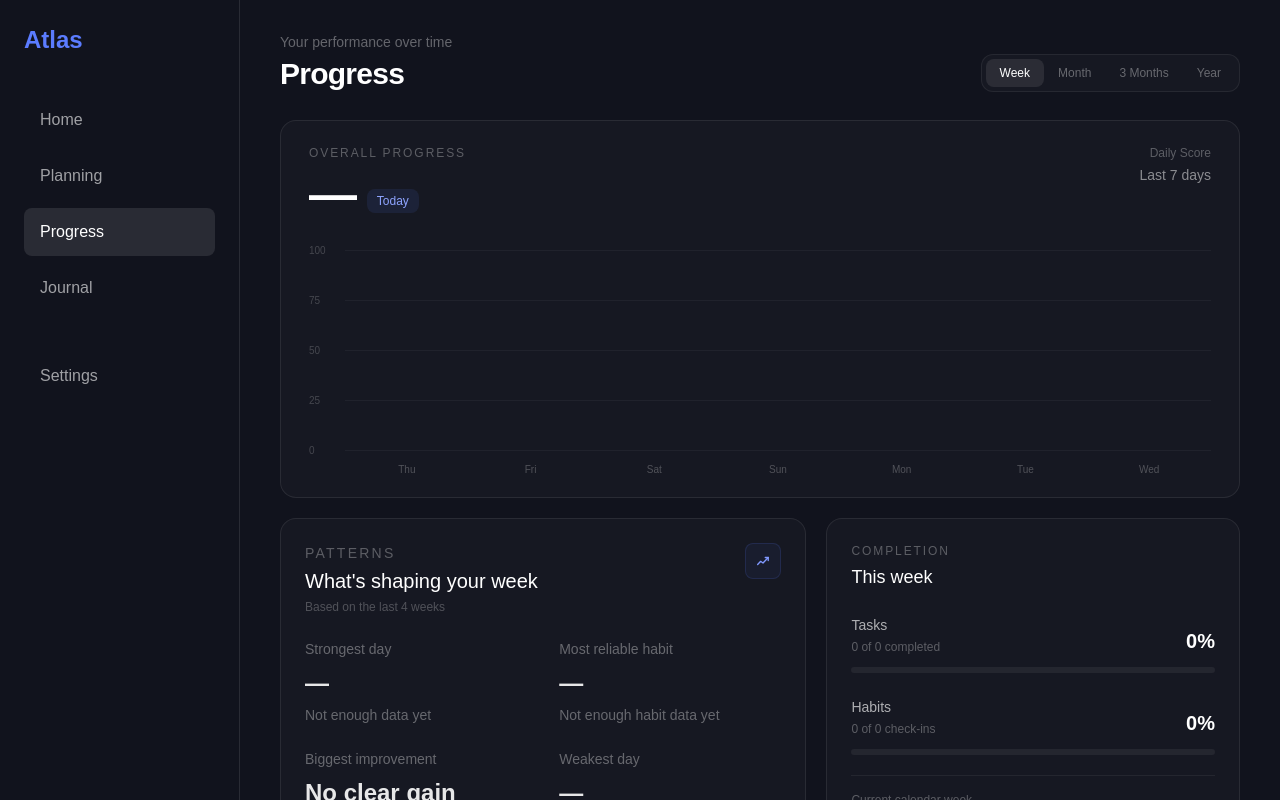
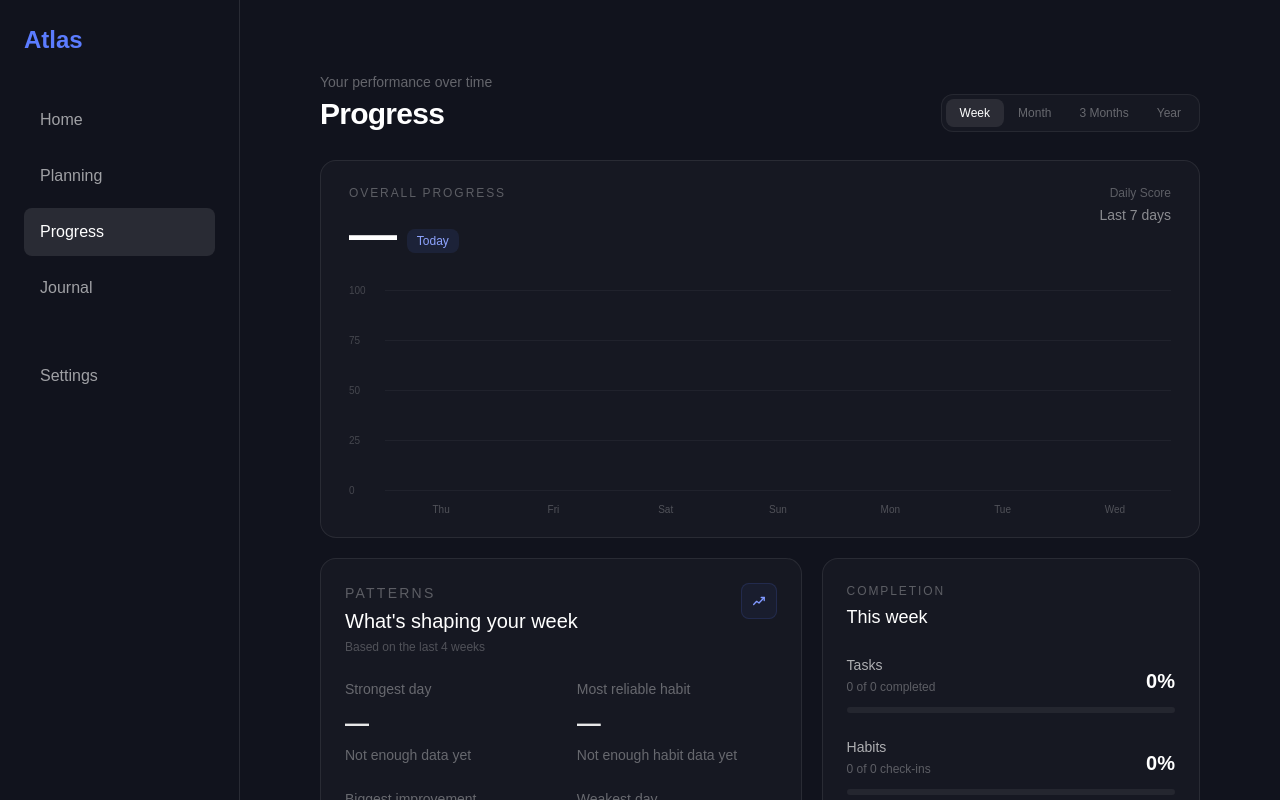
Before and after one commit to HB-16-Manoel/Atlas, a Next.js app: page / in a window 1280 px wide. Both pictures are taken after a click on the button "Progress". Shown: the top 800 px of the page. Built offline with nearby package versions, Linux system fonts and the light colour scheme.

Commit message:
Fix Progress viewport scroll container

```diff
--- a/app/components/Progress.tsx
+++ b/app/components/Progress.tsx
@@ -3183,8 +3183,7 @@ export default function Progress({
       }
 
       className="
-        -m-10
-        h-screen
+        h-full
         overflow-y-auto
         overscroll-contain
         [scrollbar-width:none]
@@ -3202,7 +3201,7 @@ export default function Progress({
 
         className="
           flex
-          min-h-screen
+          min-h-full
           flex-col
           px-10
           py-8
@@ -3745,7 +3744,7 @@ export default function Progress({
 
         className="
           flex
-          min-h-screen
+          min-h-full
           flex-col
           px-10
           py-8
```
